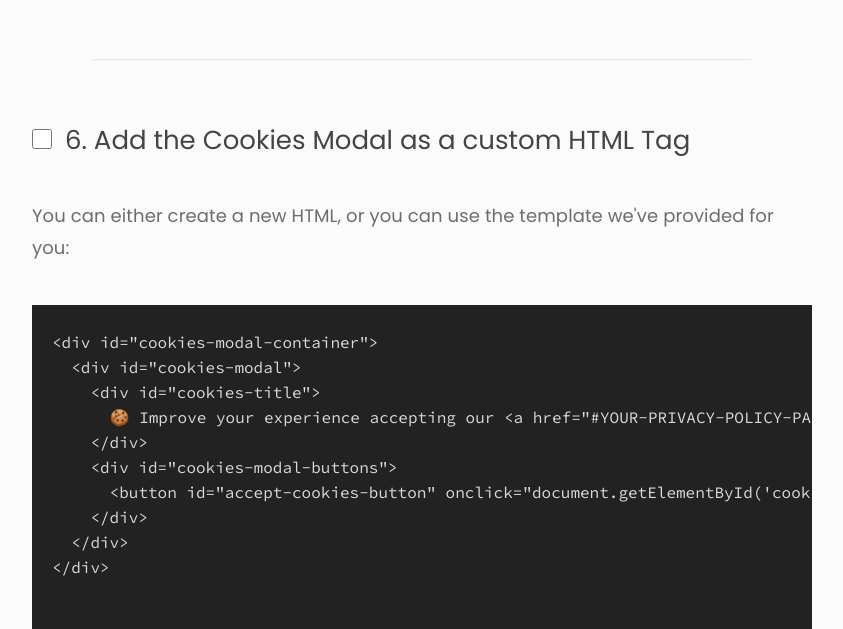
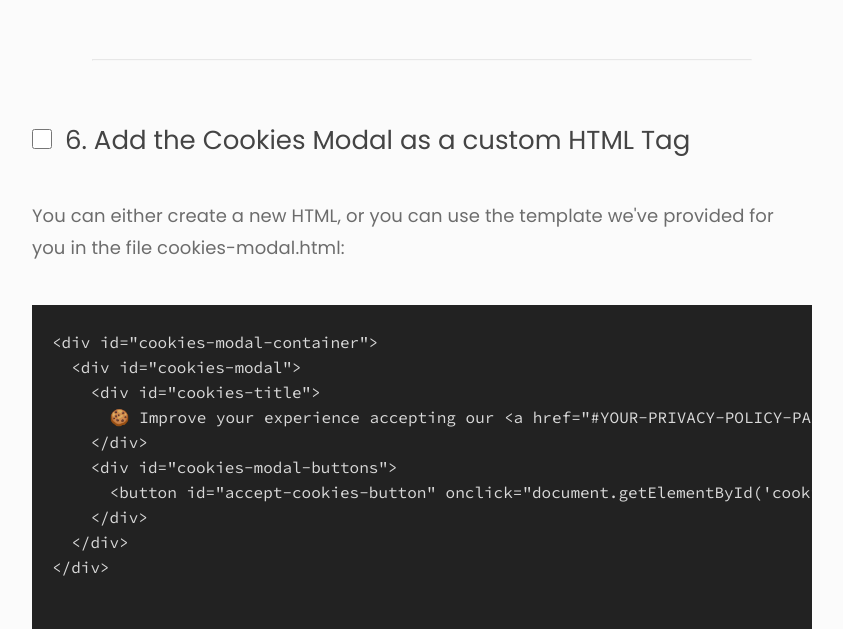
Before and after one commit to polyfen/polycookiessite, a PHP site: page / in a window 1280 px wide. Shown: the part 3551-4180 px from the top of the page, without its empty margins (218-1061 px from the left). Run offline with PHP 8.4, Linux system fonts and the light colour scheme; some libraries are stand-ins or nearby versions.

Commit message:
Update index.php

```diff
--- a/index.php
+++ b/index.php
@@ -89,7 +89,7 @@
           <input type="checkbox" id="task-no-6" name="task-no-6">
           <label for="task-no-6">6. Add the Cookies Modal as a custom HTML Tag</label>
         </div>
-        <p>You can either create a new HTML, or you can use the template we've provided for you:</p>
+        <p>You can either create a new HTML, or you can use the template we've provided for you in the file cookies-modal.html:</p>
         <pre>
           <code>
 &lt;div id="cookies-modal-container">
```
